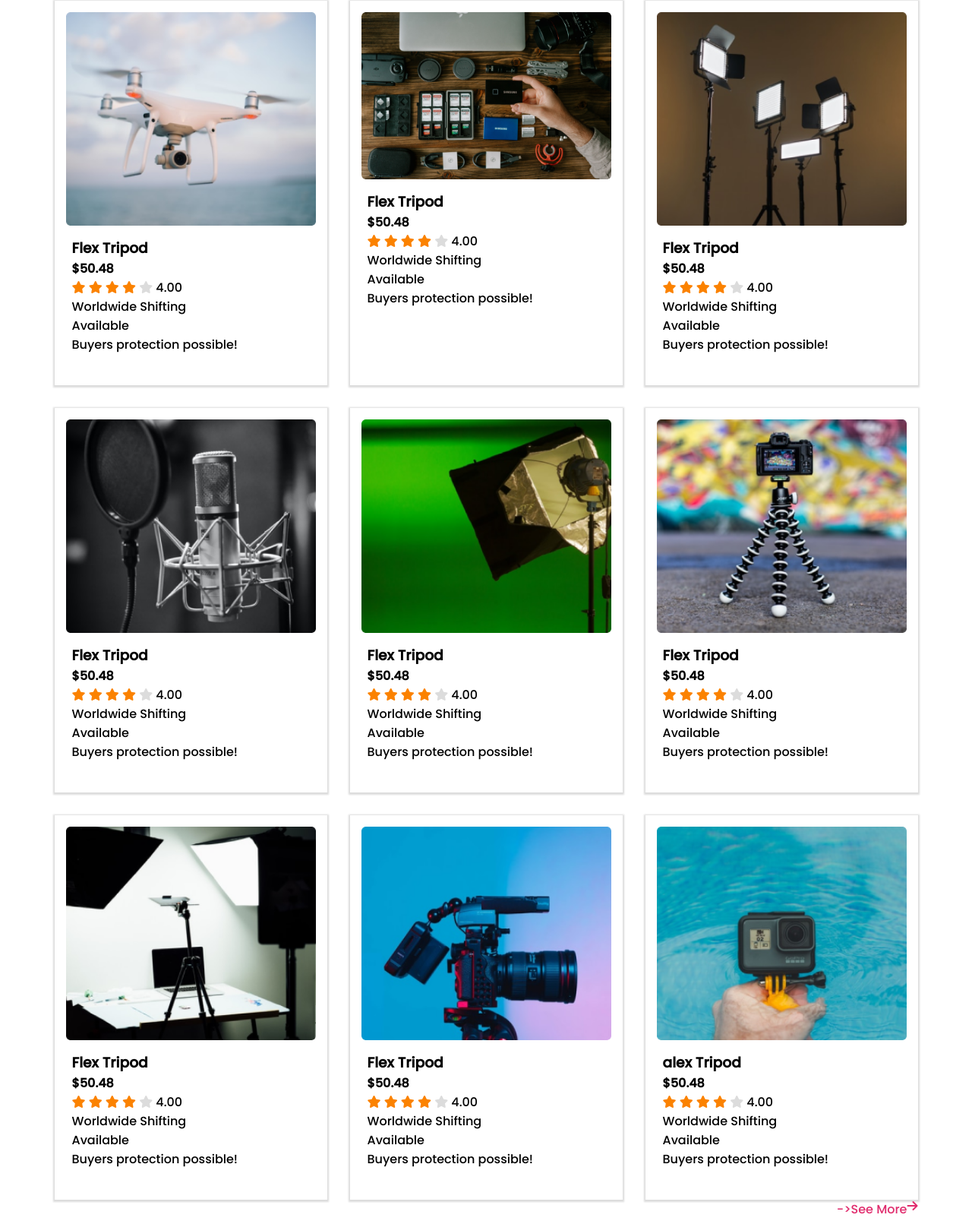
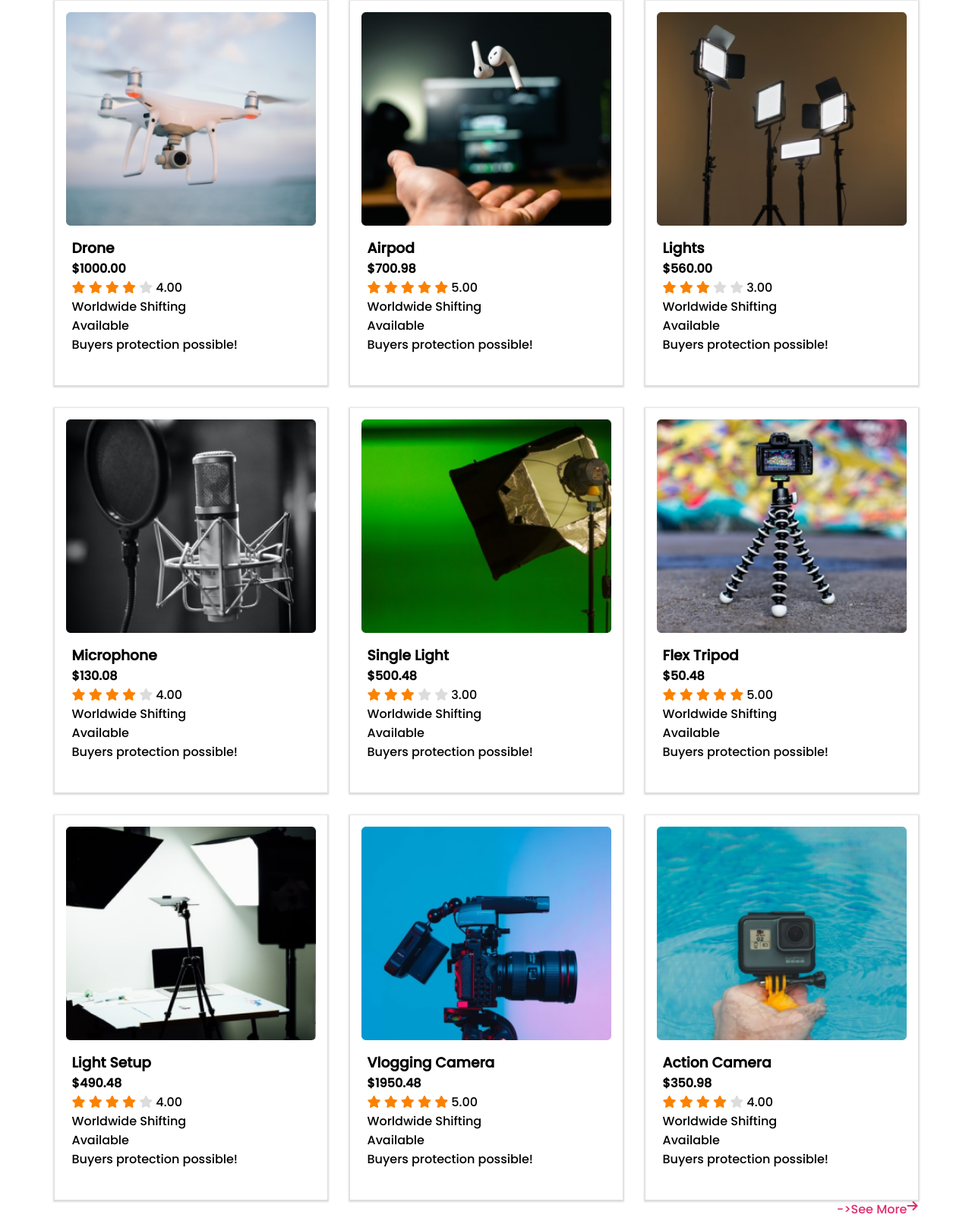
Before and after one commit to SMhamidAzad/influencer-gear-assignment-2, a plain HTML site: page index.html in a window 1280 px wide. Shown: the part 1044-2651 px from the top of the page at 76% size. Drawn offline with Linux system fonts and the light colour scheme.

```diff
--- a/css/style.css
+++ b/css/style.css
@@ -247,7 +247,9 @@
 @media only screen and (max-width: 688px){
     .banner, .product{
         flex-direction: column;
-        width: 70%;
+    }
+    h1{
+        white-space: wrap;
     }
     .products, .banner{
         grid-template-columns: repeat(1,1fr);
@@ -256,7 +258,7 @@
         margin-left: 50px;
     }
     .banner{
-        margin-left: -20px;
+        margin-left: -40px;
         margin-bottom: 200px;
     }
     .delivary-order{
--- a/index.html
+++ b/index.html
@@ -21,7 +21,7 @@
                 <div class="banner">
                     <div class="banner-left">
                         <h1><span class="head-main">Start your Journey as </span> <span class="hover-anima">Influencer</span></h1>
-                        <p>Lorem ipsum dolor sit amet, consectetur adipiscing elit. Sem vestibulum sed scelerisque eros.
+                        <p>Welcome to one of the biggest online shop. Hopefully you will enjoy your shopping with selecting best products. Stay with us.
                             Lectus faucibus.</p>
                         <button class="primary-btn">Preebook now <i class="fas fa-arrow-right"></i></button>
                     </div>
@@ -41,8 +41,8 @@
                         <img src="images/drone.png" alt="">
                     </div>
                     <div class="product-detail">
-                            <h3 class="common-title">Flex Tripod</h3>
-                            <h4 class="price">$50.48</h4>
+                            <h3 class="common-title">Drone</h3>
+                            <h4 class="price">$1000.00</h4>
                             <div class="rating">
                                 <i class="fas fa-star filled"></i>
                                 <i class="fas fa-star filled"></i>
@@ -60,18 +60,18 @@
                 </div>
                 <div class="product">
                     <div class="product-img">
-                        <img src="images/gear.png" alt="">
+                        <img src="images/airpod.png" alt="">
                     </div>
                     <div class="product-detail">
-                        <h3 class="common-title">Flex Tripod</h3>
-                        <h4 class="price">$50.48</h4>
+                        <h3 class="common-title">Airpod</h3>
+                        <h4 class="price">$700.98</h4>
                         <div class="rating">
                             <i class="fas fa-star filled"></i>
                             <i class="fas fa-star filled"></i>
                             <i class="fas fa-star filled"></i>
                             <i class="fas fa-star filled"></i>
-                            <i class="fas fa-star empty"></i>
-                            <span>4.00</span>
+                            <i class="fas fa-star filled"></i>
+                            <span>5.00</span>
                         </div>
                         <product-info>
                             <p>Worldwide Shifting</p>
@@ -85,15 +85,15 @@
                         <img src="images/lights.png" alt="">
                     </div>
                     <div class="product-detail">
-                        <h3 class="common-title">Flex Tripod</h3>
-                        <h4 class="price">$50.48</h4>
+                        <h3 class="common-title">Lights</h3>
+                        <h4 class="price">$560.00</h4>
                         <div class="rating">
                             <i class="fas fa-star filled"></i>
                             <i class="fas fa-star filled"></i>
                             <i class="fas fa-star filled"></i>
-                            <i class="fas fa-star filled"></i>
                             <i class="fas fa-star empty"></i>
-                            <span>4.00</span>
+                            <i class="fas fa-star empty"></i>
+                            <span>3.00</span>
                         </div>
                         <product-info>
                             <p>Worldwide Shifting</p>
@@ -107,8 +107,8 @@
                         <img src="images/mic.png" alt="">
                     </div>
                     <div class="product-detail">
-                        <h3 class="common-title">Flex Tripod</h3>
-                        <h4 class="price">$50.48</h4>
+                        <h3 class="common-title">Microphone</h3>
+                        <h4 class="price">$130.08</h4>
                         <div class="rating">
                             <i class="fas fa-star filled"></i>
                             <i class="fas fa-star filled"></i>
@@ -129,15 +129,15 @@
                         <img src="images/single-light.png" alt="">
                     </div>
                     <div class="product-detail">
-                        <h3 class="common-title">Flex Tripod</h3>
-                        <h4 class="price">$50.48</h4>
+                        <h3 class="common-title">Single Light</h3>
+                        <h4 class="price">$500.48</h4>
                         <div class="rating">
                             <i class="fas fa-star filled"></i>
                             <i class="fas fa-star filled"></i>
                             <i class="fas fa-star filled"></i>
-                            <i class="fas fa-star filled"></i>
                             <i class="fas fa-star empty"></i>
-                            <span>4.00</span>
+                            <i class="fas fa-star empty"></i>
+                            <span>3.00</span>
                         </div>
                         <product-info>
                             <p>Worldwide Shifting</p>
@@ -158,8 +158,8 @@
                             <i class="fas fa-star filled"></i>
                             <i class="fas fa-star filled"></i>
                             <i class="fas fa-star filled"></i>
-                            <i class="fas fa-star empty"></i>
-                            <span>4.00</span>
+                            <i class="fas fa-star filled"></i>
+                            <span>5.00</span>
                         </div>
                         <product-info>
                             <p>Worldwide Shifting</p>
@@ -173,8 +173,8 @@
                         <img src="images/setup.png" alt="">
                     </div>
                     <div class="product-detail">
-                        <h3 class="common-title">Flex Tripod</h3>
-                        <h4 class="price">$50.48</h4>
+                        <h3 class="common-title">Light Setup</h3>
+                        <h4 class="price">$490.48</h4>
                         <div class="rating">
                             <i class="fas fa-star filled"></i>
                             <i class="fas fa-star filled"></i>
@@ -195,15 +195,15 @@
                         <img src="images/camera.png" alt="">
                     </div>
                     <div class="product-detail">
-                        <h3 class="common-title">Flex Tripod</h3>
-                        <h4 class="price">$50.48</h4>
+                        <h3 class="common-title">Vlogging Camera</h3>
+                        <h4 class="price">$1950.48</h4>
                         <div class="rating">
                             <i class="fas fa-star filled"></i>
                             <i class="fas fa-star filled"></i>
                             <i class="fas fa-star filled"></i>
                             <i class="fas fa-star filled"></i>
-                            <i class="fas fa-star empty"></i>
-                            <span>4.00</span>
+                            <i class="fas fa-star filled"></i>
+                            <span>5.00</span>
                         </div>
                         <product-info>
                             <p>Worldwide Shifting</p>
@@ -218,8 +218,8 @@
                             <img src="images/action.png" alt="">
                         </div>
                         <div class="product-detail">
-                            <h3 class="common-title">alex Tripod</h3>
-                            <h4 class="price">$50.48</h4>
+                            <h3 class="common-title">Action Camera</h3>
+                            <h4 class="price">$350.98</h4>
                             <div class="rating">
                                 <i class="fas fa-star filled"></i>
                                 <i class="fas fa-star filled"></i>
```
